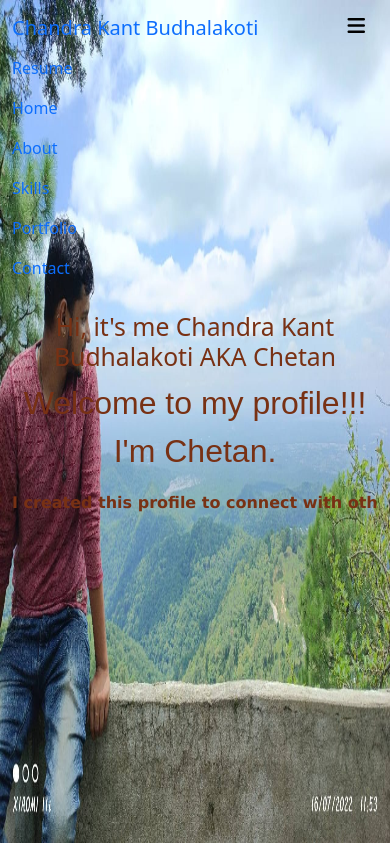
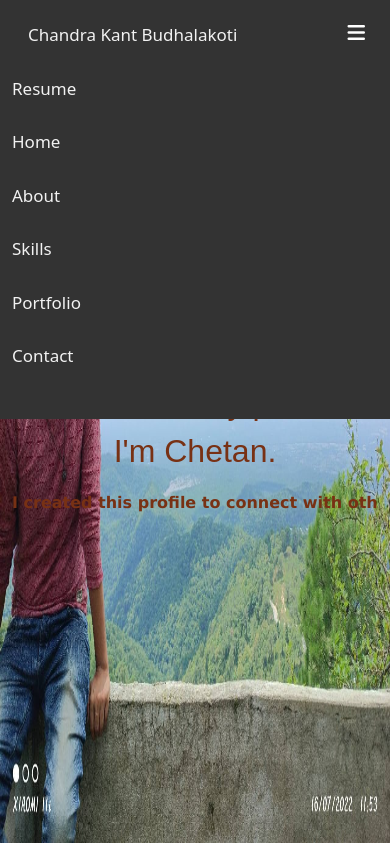
Before and after one commit to ChandrakantBudhalakoti/Portfolio2.0, a PHP site: page / in a window 390 px wide, after a click that opens the changed part. Shown: the top 843 px of the page. Run offline with PHP 8.4, Linux system fonts and the light colour scheme; some libraries are stand-ins or nearby versions.

Commit message:
Update style.css

```diff
--- a/style.css
+++ b/style.css
@@ -1,7 +1,7 @@
 /* hero background image */
 .bgimage {
-    height:100vh;
-    background: url('images/heroImage.JPG');
+  height: 100vh;
+  background: url("images/heroImage.JPG");
   background-size: 100% 100%;
   background-repeat: no-repeat;
   justify-content: center;
@@ -10,7 +10,8 @@
   margin: auto;
   display: flex;
   display: grid;
-}z
+}
+z
 /* text css above hero image*/
 .hero_title {
   font-size: 3.5rem;
@@ -21,8 +22,8 @@
   color: #783114;
   font-family: Arial, Helvetica, sans-serif;
 }
-#decs{
-    font-family:Verdana, Geneva, Tahoma, sans-serif;
+#decs {
+  font-family: Verdana, Geneva, Tahoma, sans-serif;
   font-size: 1rem;
 }
 .hero-text {
@@ -58,9 +59,8 @@
 }
 
 /* project section css */
-.card-body:hover{
+.card-body:hover {
   color: #008000;
-
 }
 
 /* display background color black on navbar scroll */
@@ -72,19 +72,19 @@
   font-size: 36px;
   cursor: pointer;
 }
-.fa-facebook:hover{
+.fa-facebook:hover {
   color: #3b5998;
 }
 
-.fa-instagram:hover{
+.fa-instagram:hover {
   color: #f09433;
 }
 
-.fa-twitter:hover{
+.fa-twitter:hover {
   color: #00acee;
 }
 
-.fa-linkedin:hover{
+.fa-linkedin:hover {
   color: #0e76a8;
 }
 
@@ -100,10 +100,88 @@
   text-align: center;
 }
 /* spacing on all sections */
-#about, #services, #portfolio, #contact {
+#about,
+#services,
+#portfolio,
+#contact {
   margin-top: 4rem;
   padding-top: 4rem;
 }
 #contact {
   padding-bottom: 4rem;
 }
+/* navbar section  */
+.navbar {
+  overflow: hidden;
+  background-color: #333;
+}
+
+.navbar a {
+  float: left;
+  display: block;
+  color: #f2f2f2;
+  text-align: center;
+  padding: 14px 16px;
+  text-decoration: none;
+  font-size: 17px;
+}
+
+.navbar a:hover {
+  background-color: #ddd;
+  color: black;
+}
+
+.navbar a.active {
+  background-color: #04aa6d;
+  color: white;
+}
+
+.navbar .icon {
+  display: none;
+}
+
+@media screen and (max-width: 600px) {
+  .navbar a:not(:first-child) {
+    display: none;
+  }
+  .navbar a.icon {
+    float: right;
+    display: block;
+  }
+}
+
+@media screen and (max-width: 600px) {
+  .navbar.responsive {
+    position: relative;
+  }
+  .navbar.responsive .icon {
+    position: absolute;
+    right: 0;
+    top: 0;
+  }
+  .navbar.responsive a {
+    float: none;
+    display: block;
+    text-align: left;
+  }
+}
+.content {
+  margin-left: 160px;
+  padding: 1px 16px;
+  height: 1000px;
+}
+/* add some spice on all buttons */
+button {
+  --border-radius: 15px;
+  /* --border-width: 4px; */
+  appearance: none;
+  position: relative;
+  padding: 1em 2em;
+  border: 0;
+  background-color: #212121;
+  font-family: "Roboto", Arial, "Segoe UI", sans-serif;
+  font-size: 18px;
+  font-weight: 500;
+  color: #fff;
+  z-index: 2;
+}
```
Lines whose indentation alone changed are shown as unchanged.
